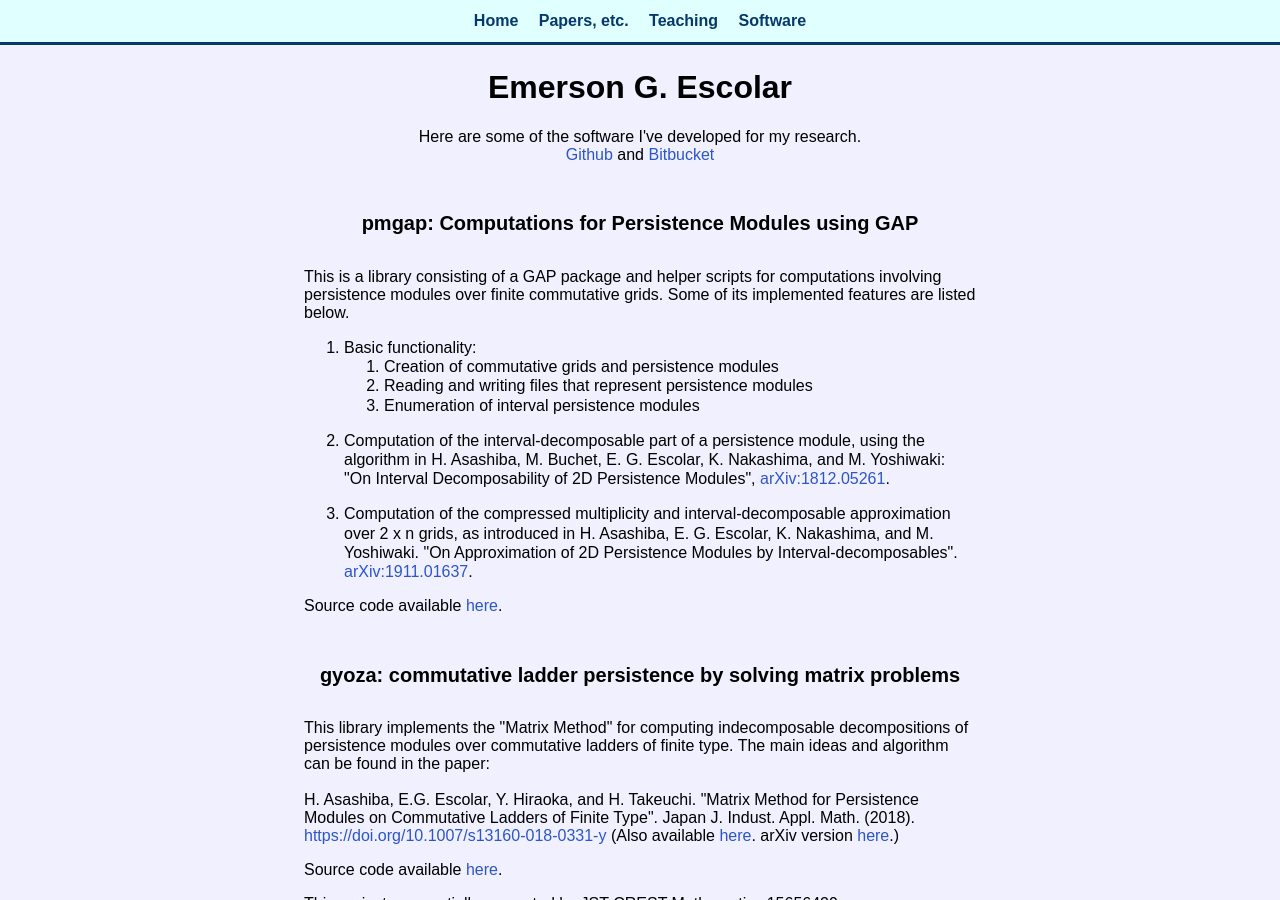
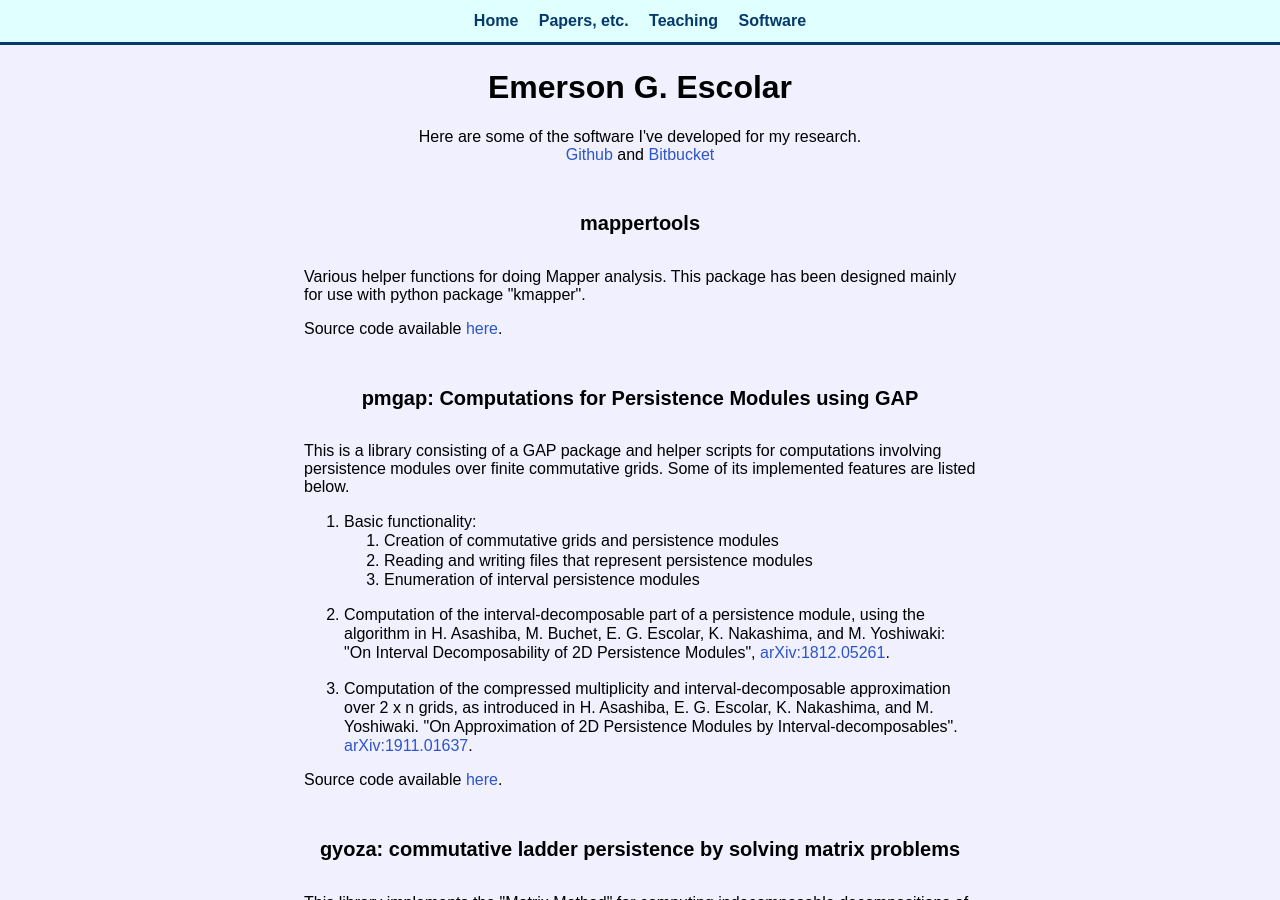
Before and after one commit to emerson-escolar/emerson-escolar.github.io, a Jekyll site: the page built from software.html, in a window 1280 px wide and 900 px high. Built offline with Jekyll 4.4.1, drawn with Linux system fonts in a browser that asks for light colours.

Commit message:
add mappertools

```diff
--- a/software.html
+++ b/software.html
@@ -12,6 +12,21 @@ title: Emerson G. Escolar
       <br />
       <a target="_blank" href="https://github.com/emerson-escolar">Github</a> and
       <a target="_blank" href="https://bitbucket.org/remere/">Bitbucket</a>
+    </p>
+  </div>
+</section>
+
+
+<section>
+  <h2>mappertools</h2>
+  <div class="wordbox">
+    <p>
+      Various helper functions for doing Mapper analysis.
+      This package has been designed mainly for use with python package "kmapper".
+    </p>
+
+    <p>
+      Source code available <a href="https://github.com/emerson-escolar/mappertools">here</a>.
     </p>
   </div>
 </section>
```
